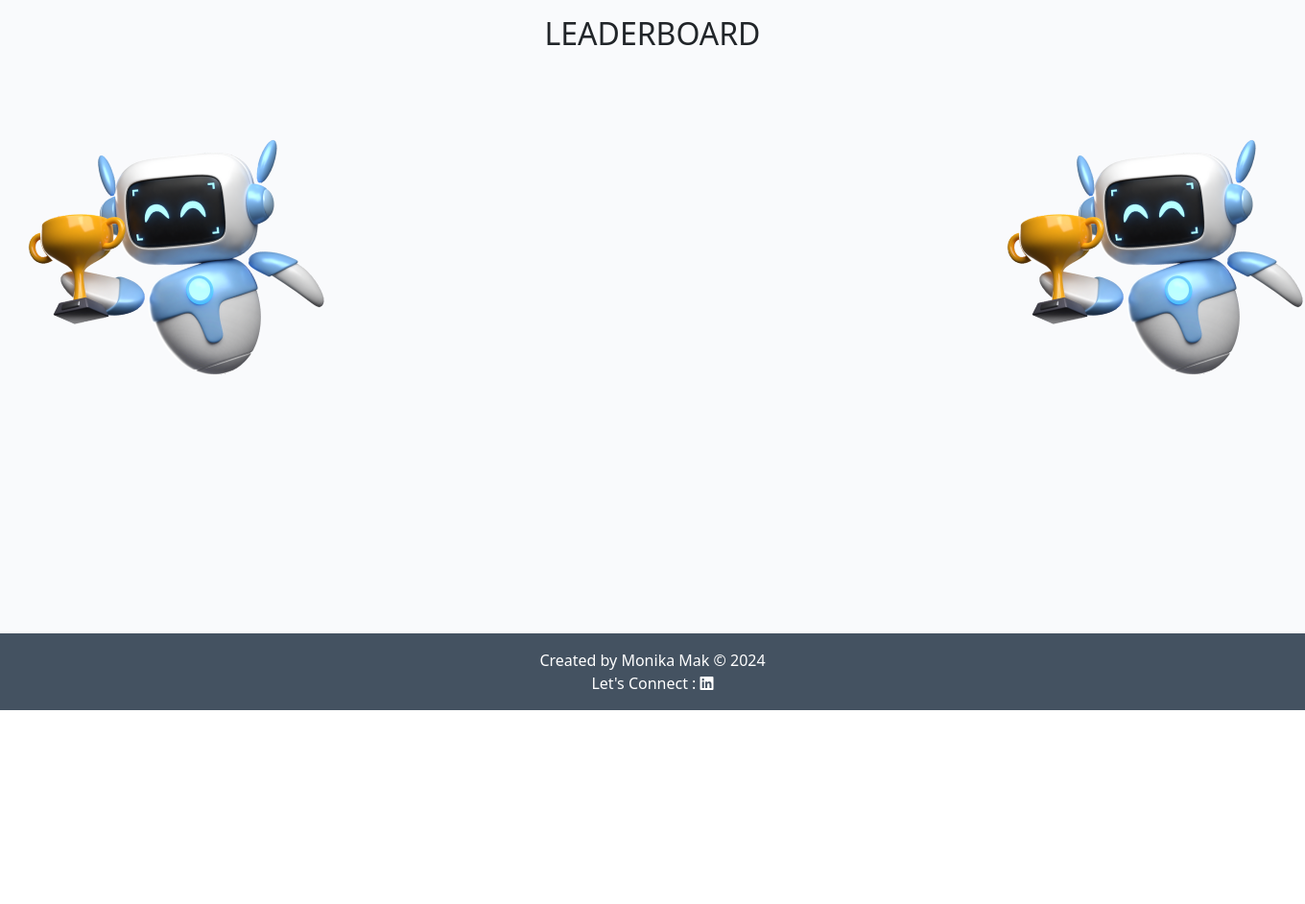
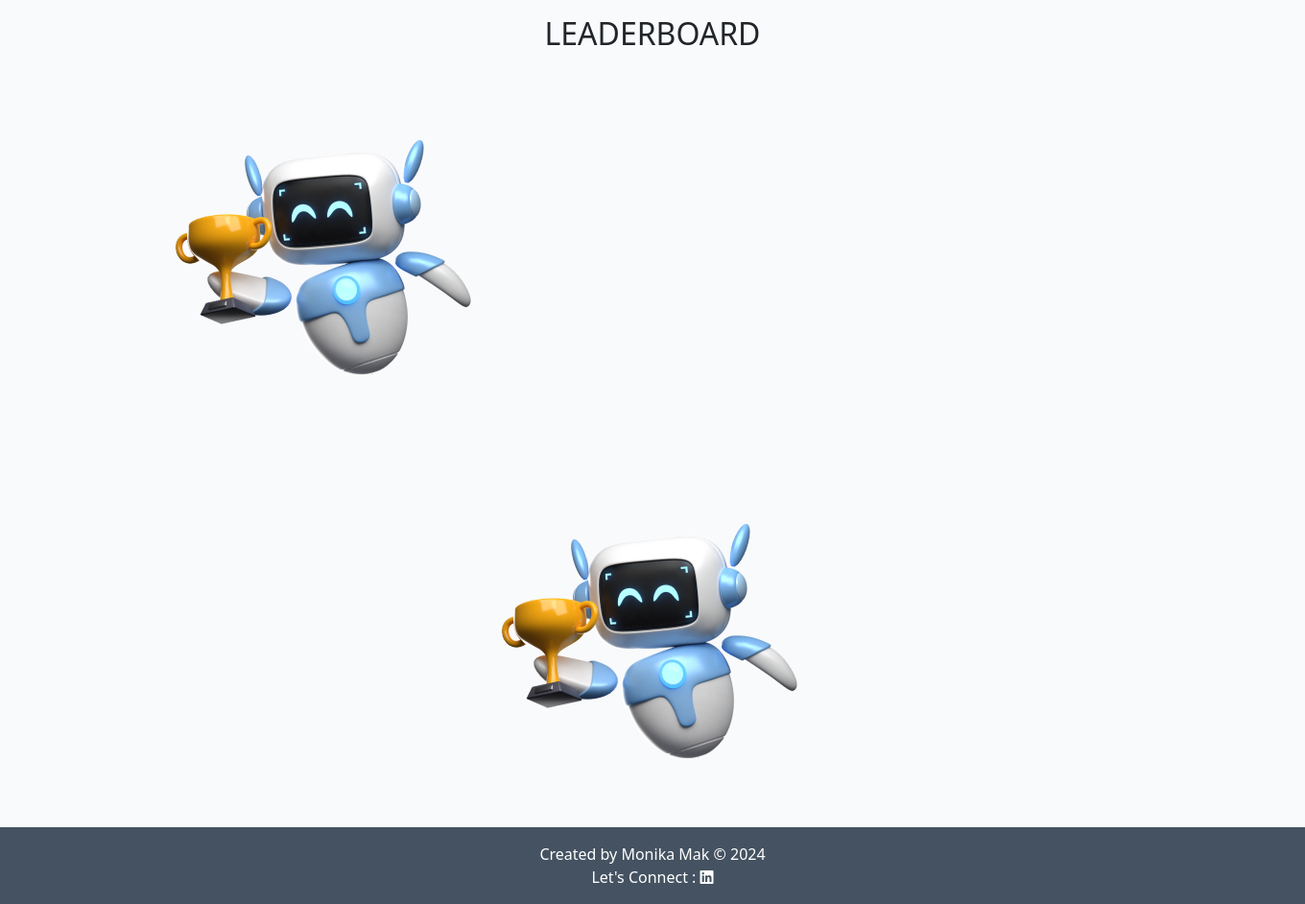
Before and after one commit to monika-mak/AI-Heroes-PP4, a Django app: page /leaderboard/ in a window 1360 px wide; the page is wider, and only the part inside the window is pictured. Shown: the part 60-1002 px from the top of that part at 96% size. Before the commit the page ends 800 px from the top of that part, so only its background shows below. Run offline with Django 4.2, Linux system fonts and the light colour scheme; data that the repository does not hold is empty; some libraries are stand-ins or nearby versions.

Commit message:
images displayed correctly

```diff
--- a/blog/templates/blog/leaderboard.html
+++ b/blog/templates/blog/leaderboard.html
@@ -2,7 +2,6 @@
 {% extends "base.html" %}
 {% load static %}
 {% block content %}
-
 
 
 <div class="container-fluid" >
@@ -12,7 +11,7 @@
             <!-- code modeled using https://getbootstrap.com/docs/5.3/layout/grid/#css -->
             <div class="container text-center">
                 <div class="row">
-                    <div class="col-sm-3">
+                    <div class="col">
                         <img src="/static/images/canva_heroes/trophy_robot.png"
                             alt="futuristic cute robot holding a trophy">
                     </div>
@@ -39,10 +38,9 @@
                             </div>
                             {% endfor %}
                     </div>
-                    <div class="col-sm-3">
+                    <div class="col">
                         <img src="/static/images/canva_heroes/trophy_robot.png"
                             alt="futuristic cute robot holding a trophy">
-                    </div>
                     </div>
                 </div>
             </div>
```
